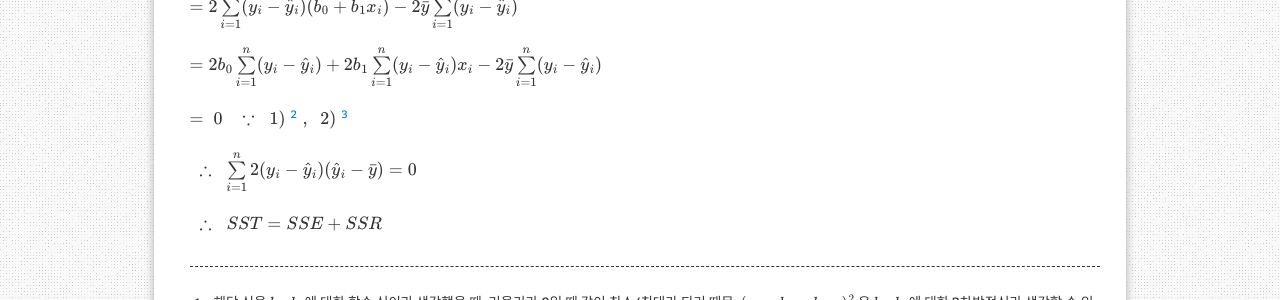
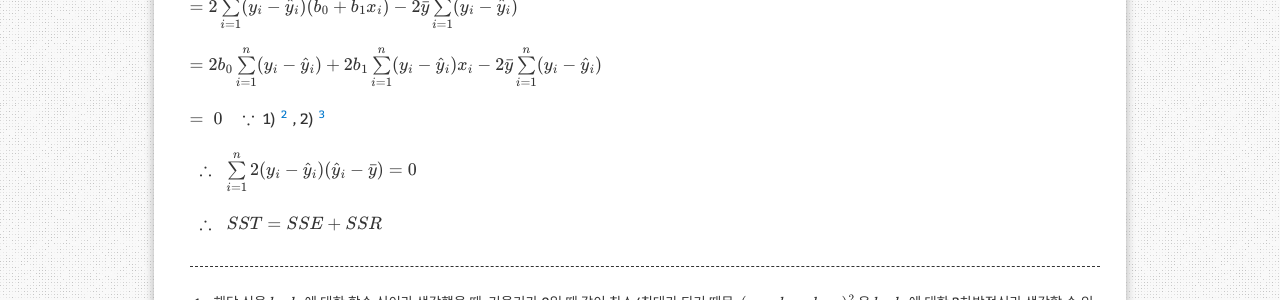
Before and after one commit to aristohyun/aristohyun.github.io, a Jekyll site: the page built from _posts/2021-06-25-Linear-Regression.md, in a window 1280 px wide and 900 px high, scrolled down 3140 px. Shown: the part 155-455 px from the top of the window. Built offline with Jekyll 4.4.1, drawn with Linux system fonts in a browser that asks for light colours; formulas are drawn with MathJax 3; comment, search, counter and statistics services are not loaded.

```diff
--- a/_posts/2021-06-25-Linear-Regression.md
+++ b/_posts/2021-06-25-Linear-Regression.md
@@ -101,7 +101,7 @@ $ = 2 \sum\limits_ {i=1}^{n} (y_ i - \hat{y}_ i)(b_0 + b_1 x_ i) - 2\bar{y} \sum
 
 $ = 2 b_0 \sum\limits_ {i=1}^{n} (y_ i - \hat{y}_ i) + 2 b_1 \sum\limits_ {i=1}^{n} (y_ i - \hat{y}_ i) x_ i - 2\bar{y} \sum\limits_{i=1}^{n} (y_ i - \hat{y}_ i) $
 
-$ = \; 0 \;\;\; \because \;\; 1) $ [^2] $, \;\;  2)$ [^3]
+$ = \; 0 \;\;\; \because \; $ 1) [^2] , 2) [^3]
 
 $ \;\; \therefore \;\; \sum\limits_ {i=1}^{n}2(y_ i - \hat{y}_ i)(\hat{y}_ i - \bar{y}) = 0 $
 
```
